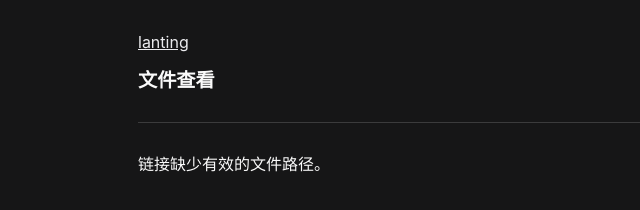
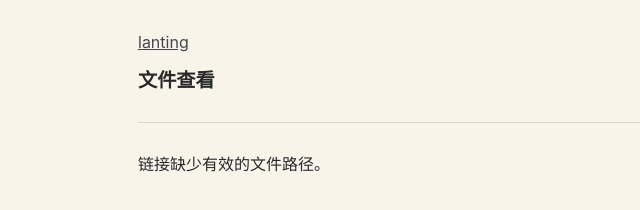
Before and after one commit to lizzyhague/lanting, a website with bundled scripts: page public/view.html in a window 1280 px wide. Shown: the whole page, without its empty margins (0-640 px from the left). Built offline with nearby package versions, Linux system fonts and the light colour scheme.

Commit message:
Add system light color scheme

```diff
--- a/public/styles.css
+++ b/public/styles.css
@@ -86,6 +86,74 @@
   --sidebar-width: clamp(260px, 20vw, 304px);
 }
 
+/* 浅色模式：只覆盖配色输入、比例和方向相反的公式，深色的值不动。 */
+@media (prefers-color-scheme: light) {
+  :root {
+    color-scheme: light;
+
+    --neutral: #f8f4ea;
+    --theme: #46464b;
+    --theme-ink: var(--neutral);
+    --ink: #1c1c1e;
+
+    --mix-tint: 0%;
+    --mix-surface-sunken: 95%;
+    --mix-surface-1: 97%;
+    --mix-surface-2: 50%;
+    --mix-surface-3: 92%;
+    --mix-border: 87%;
+    --mix-border-strong: 78%;
+    --mix-text: 6%;
+    --mix-text-mid: 26%;
+    --mix-text-muted: 42%;
+    --mix-danger: 80%;
+    --mix-success: 60%;
+    --mix-warning: 85%;
+    --mix-info: 85%;
+    --mix-bubble-ai: 10%;
+    --mix-permission: 14%;
+    --mix-copy-success: 16%;
+    --mix-bubble-user: 93%;
+
+    /* 往下凹的面混黑，往上浮的面混白；文字往墨色混。 */
+    --surface-sunken: color-mix(in srgb, var(--tint) var(--mix-surface-sunken), black);
+    --surface-1: color-mix(in srgb, var(--tint) var(--mix-surface-1), black);
+    --surface-2: color-mix(in srgb, var(--tint) var(--mix-surface-2), white);
+    --surface-3: color-mix(in srgb, var(--tint) var(--mix-surface-3), black);
+    --border: color-mix(in srgb, var(--tint) var(--mix-border), black);
+    --border-strong: color-mix(in srgb, var(--tint) var(--mix-border-strong), black);
+    --text: color-mix(in srgb, var(--tint) var(--mix-text), var(--ink));
+    --text-mid: color-mix(in srgb, var(--tint) var(--mix-text-mid), var(--ink));
+    --text-muted: color-mix(in srgb, var(--tint) var(--mix-text-muted), var(--ink));
+    --bubble-user: color-mix(in srgb, var(--tint) var(--mix-bubble-user), black);
+    --hover: rgb(0 0 0 / 4%);
+    --scrim: color-mix(in srgb, var(--surface-page) 40%, transparent);
+    --warning: color-mix(in srgb, #fcd34d var(--mix-warning), var(--text));
+    --info: color-mix(in srgb, #facc15 var(--mix-info), var(--text));
+    --shadow-sm: 8px rgb(0 0 0 / 8%);
+    --shadow-md: 44px rgb(0 0 0 / 10%);
+    --shadow-lg: 90px rgb(0 0 0 / 14%);
+  }
+
+  /* 成员色混入正文色的比例，12 色逐个写明；不写会继承外层成员的比例。 */
+  [data-palette="orange"] { --agent-mix: 0%; }
+  [data-palette="mint"] { --agent-mix: 40%; }
+  [data-palette="yellow"] { --agent-mix: 20%; }
+  [data-palette="blue"] { --agent-mix: 20%; }
+  [data-palette="pink"] { --agent-mix: 20%; }
+  [data-palette="teal"] { --agent-mix: 20%; }
+  [data-palette="lime"] { --agent-mix: 40%; }
+  [data-palette="lavender"] { --agent-mix: 30%; }
+  [data-palette="rose"] { --agent-mix: 20%; }
+  [data-palette="sky"] { --agent-mix: 30%; }
+  [data-palette="magenta"] { --agent-mix: 20%; }
+  [data-palette="ocean"] { --agent-mix: 10%; }
+
+  /* 个别成员色和底色同色相，气泡要单独加深；先在每个成员上清空，避免继承外层成员的值。 */
+  [data-agent] { --agent-bubble-mix: initial; }
+  [data-palette="yellow"] { --agent-bubble-mix: 20%; }
+}
+
 * {
   box-sizing: border-box;
 }
@@ -263,9 +331,14 @@ button.primary {
 
 [data-agent] {
   --agent: var(--text-muted);
-  --bubble-ai: color-mix(in srgb, var(--agent) var(--mix-bubble-ai), var(--surface-2));
+  --bubble-ai: color-mix(in srgb, var(--agent) var(--agent-bubble-mix, var(--mix-bubble-ai)), var(--surface-2));
   --permission-fill: color-mix(in srgb, var(--agent) var(--mix-permission), var(--surface-2));
   --copy-success-fill: color-mix(in srgb, var(--agent) var(--mix-copy-success), var(--surface-2));
+}
+
+/* 12 色表里的颜色；浅色模式按 --agent-mix 混入正文色，深色模式原样使用。 */
+[data-palette] {
+  --agent: color-mix(in srgb, var(--text) var(--agent-mix, 0%), var(--agent-color));
 }
 
 .agent-dot {
@@ -885,7 +958,7 @@ button.icon-button svg {
 }
 
 .settings-color-choice {
-  background: var(--choice-color);
+  background: var(--agent);
   background-clip: content-box;
 }
 
--- a/public/view.html
+++ b/public/view.html
@@ -4,7 +4,7 @@
     <meta charset="utf-8">
     <meta name="viewport" content="width=device-width, initial-scale=1">
     <meta name="theme-color" content="#161617">
-    <meta name="color-scheme" content="dark">
+    <meta name="color-scheme" content="dark light">
     <title>文件查看 · lanting</title>
     <link rel="stylesheet" href="/styles.css">
     <link rel="stylesheet" href="/viewer.css">
```
Also changed, not shown: public/app.js (+8 -3 lines), public/color-tokens.test.js (+6 -1 lines), public/index.html (+1 -1 lines).
